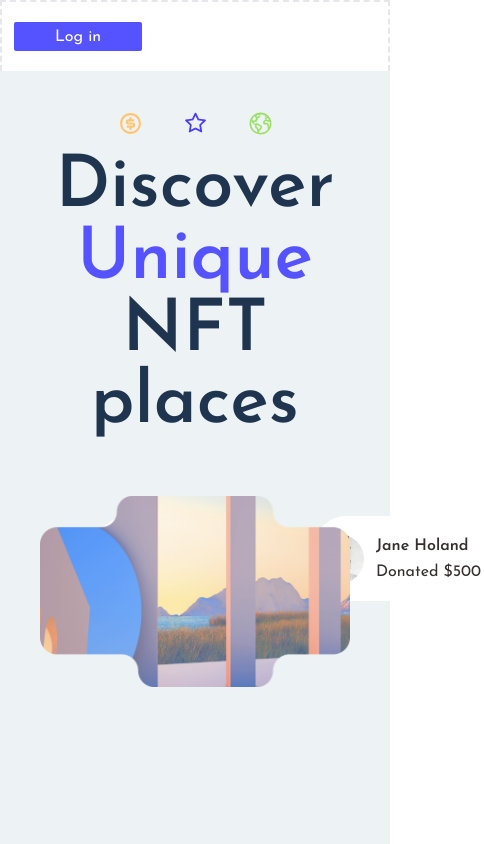
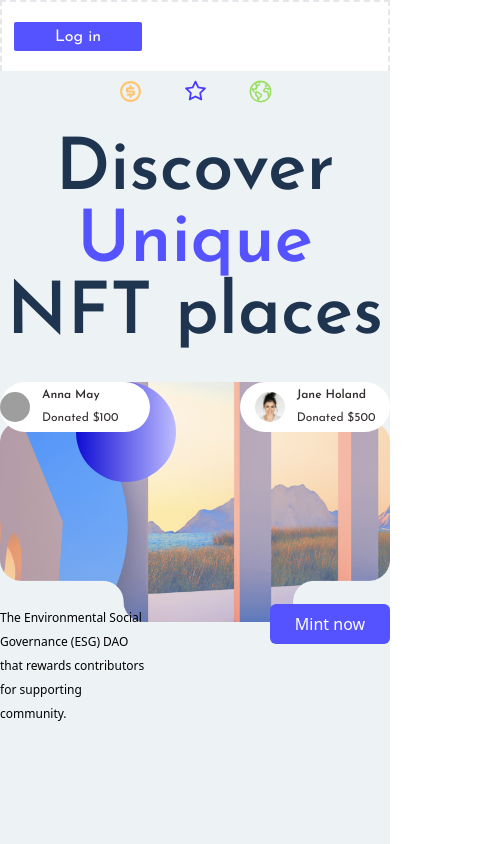
Before and after one commit to kakhi1/NFT_Landing_Page, a React (Vite) app: page / in a window 390 px wide. Shown: the top 844 px of the page, 484 px wide, since content can reach past the window. Built offline with nearby package versions, Linux system fonts and the light colour scheme; grey boxes are pictures that could not be loaded.

Commit message:
home responsive

```diff
--- a/src/components/Home.jsx
+++ b/src/components/Home.jsx
@@ -4,7 +4,7 @@ import { IoEarthOutline } from 'react-icons/io5';
 import Union  from "../assets/Union.png"
 const Home = () => {
   return (
-    <div className="h-[1100px] p-10 bg-[#EDF2F4] flex flex-col justify-around gap-4">
+    <div className="md:h-[1100px] h-[800px] sm:p-10 bg-[#EDF2F4] flex flex-col justify-around  gap-4">
         <div className='flex gap-10 items-center justify-center'>
             <RiMoneyDollarCircleLine  size={25} color='#FFC56F'/>
             <AiOutlineStar size={25} color='#4A3AFF'/>
@@ -14,35 +14,36 @@ const Home = () => {
             <span className='text-designColor'> Unique </span>
                  NFT places</h1>
         </div>
-        <div className='max-w-[1312px] h-[1100px]'>
-            <div className='w-full h-full flex flex-col justify-between relative'>
-                <div className='flex items-start justify-between gap-2 w-full pt-10'>
-                    <img src={Union} alt="union" className='absolute' />
-                    <div className='w-[237px] h-[85px] rounded-[32px] m-5 bg-[#FFFFFF] flex items-center justify-center gap-3 ml-14'>
-                        <div className='w-[50px] h-[50px] rounded-full bg-people bg-center bg-cover'></div>
-                        <div className='w-[108px] h-[50px] text-left '>
-                            <h1 className='text-[#342E2E] font-text font-semibold text-base'>Anna May</h1>
-                            <span className='text-[#342E2E] font-text font-normal text-base'>Donated $100</span>
+        <div className='max-w-[1312px] lg:h-[1000px] md:h-[668px] h-[450px] flex flex-col items-center relative lg:pl-6'>
+                <div className='flex items-start justify-between gap-2 w-full lg:pt-10 pt-0'>
+                    <div className='w-[100px] h-[100px] rounded-full right-[55%] absolute z-30  -top-0 bg-gradient-to-l from-[#bdbcff] to-[#0f0cd5]'></div>
+                    <img src={Union} alt="union" className='absolute z-10 ' />
+                    <div className='lg:w-[237px] w-[150xp] lg:h-[85px] h-[50px] rounded-[32px] lg:m-5 m-0 bg-[#FFFFFF] flex items-center justify-center gap-3 lg:ml-14 z-30'>
+                        <div className='md:w-[50px] w-[30px] md:h-[50px] h-[30px] rounded-full bg-people bg-center bg-cover'></div>
+                        <div className='w-[108px] md:h-[50px] h-[40px] text-left '>
+                            <h1 className='text-[#342E2E] font-text font-semibold md:text-base text-xs'>Anna May</h1>
+                            <span className='text-[#342E2E] font-text font-normal md:text-base text-xs'>Donated $100</span>
                         </div>
 
                     </div>
-                    <div className='w-[237px] h-[85px] rounded-[32px] m-5 bg-[#FFFFFF] flex items-center justify-center gap-3 mr-14'>
-                    <div className='w-[50px] h-[50px] rounded-full bg-people2 bg-center bg-cover'></div>
-                        <div className='w-[108px] h-[50px] text-left '>
-                            <h1 className='text-[#342E2E] font-text font-semibold text-base'>Jane Holand</h1>
-                            <span className='text-[#342E2E] font-text font-normal text-base'>Donated $500</span>
+                    <div className='lg:w-[237px] w-[150px] lg:h-[85px] h-[50px] rounded-[32px] lg:m-5  bg-[#FFFFFF] flex items-center justify-center gap-3 lg:mr-8 z-30'>
+                    <div className='md:w-[50px] w-[30px] md:h-[50px] h-[30px] rounded-full bg-people2 bg-center bg-cover'></div>
+                        <div className='md:w-[108px] w-[80xp] md:h-[50px] h-[40px] text-left '>
+                            <h1 className='text-[#342E2E] font-text font-semibold md:text-base text-xs'>Jane Holand</h1>
+                            <span className='text-[#342E2E] font-text font-normal md:text-base text-xs'>Donated $500</span>
                         </div>
                     </div>
                 </div>
-                <div className='flex justify-between pb-10'>
-                    <div className='w-[334px] h-[87px] text-left pl-5'>
-                        <span className='text-[#000000] font-normal text-lg '>The Environmental Social Governance (ESG) DAO that rewards contributors for supporting community.</span>
+                <div className='flex justify-between md:pb-10  w-full sm:mt-[45%] mt-[44%] '>
+                    <div className='md:w-[334px] w-[150px] md:h-[87px] h-[30px] text-left md:pl-5 pl-0 z-30'>
+                        <span className='text-[#000000] font-normal md:text-lg text-xs
+                         '>The Environmental Social Governance (ESG) DAO that rewards contributors for supporting community.</span>
                     </div>
-                    <div className='pr-8'>
-                         <button className="w-[214px] h-[59px] bg-designColor rounded-md text-white">Mint now</button>
+                    <div className='md:pr-8 pr-0 z-30'>
+                         <button className="md:w-[214px] w-[120px] md:h-[59px] h-[40px] bg-designColor rounded-md
+                          text-white">Mint now</button>
                     </div>
                 </div>
-            </div>
         </div>
         <div className=""></div>
     </div>
--- a/tailwind.config.js
+++ b/tailwind.config.js
@@ -11,6 +11,8 @@ export default {
       },
       colors:{
         designColor: "#5552FF",
+        titleRoundBg:
+        "linear-gradient(288deg, rgba(12,240,211,1) 31%, rgba(0,255,4,0.9920343137254902) 62%)",
       },
       backgroundImage:{
         hero:"url('./assets/Union.png')",
```
